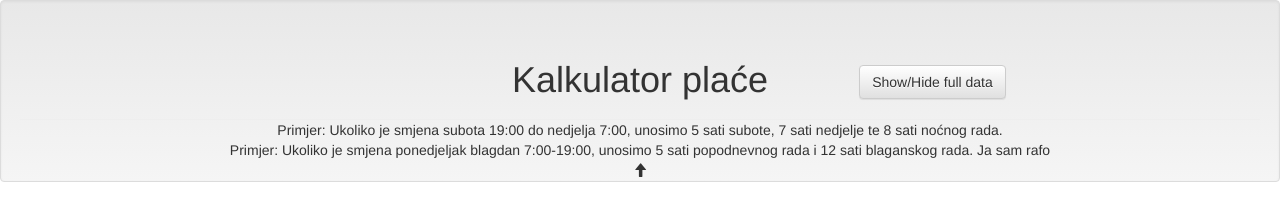
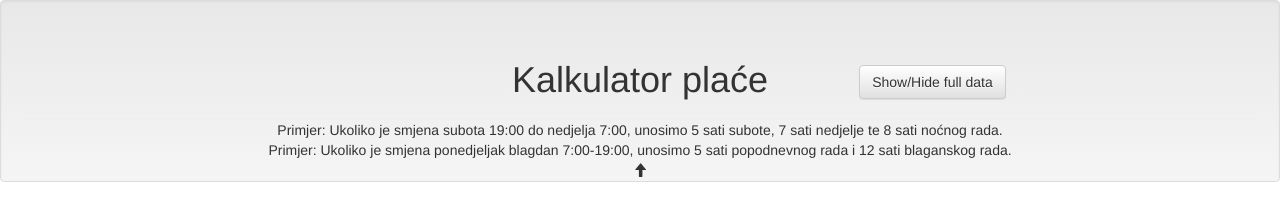
Before and after one commit to croraf/provjeriplacu, a React app: page / in a window 1280 px wide. Shown: the top 204 px of the page. Built offline with nearby package versions, Linux system fonts and the light colour scheme.

Commit message:
Revert "Testing cache control."
This reverts commit 8fca7b160ae39955ca572f561cdc1b55f1b1dc48.

```diff
--- a/app/MyHeader.js
+++ b/app/MyHeader.js
@@ -21,7 +21,7 @@ let MyHeader = ({showHideOptionalCallback, showHideNoteCallback, showNote}) => (
             Primjer: Ukoliko je smjena subota 19:00 do nedjelja 7:00,
             unosimo 5 sati subote, 7 sati nedjelje te 8 sati noćnog rada. <br />
             Primjer: Ukoliko je smjena ponedjeljak blagdan 7:00-19:00,
-            unosimo 5 sati popodnevnog rada i 12 sati blaganskog rada. Ja sam rafo
+            unosimo 5 sati popodnevnog rada i 12 sati blaganskog rada.
         </div>) : null}
         <div style={{textAlign: 'center'}}>
             <Glyphicon
```
Also changed, not shown: 1 other file (tests, documents, lock files or other folders).
